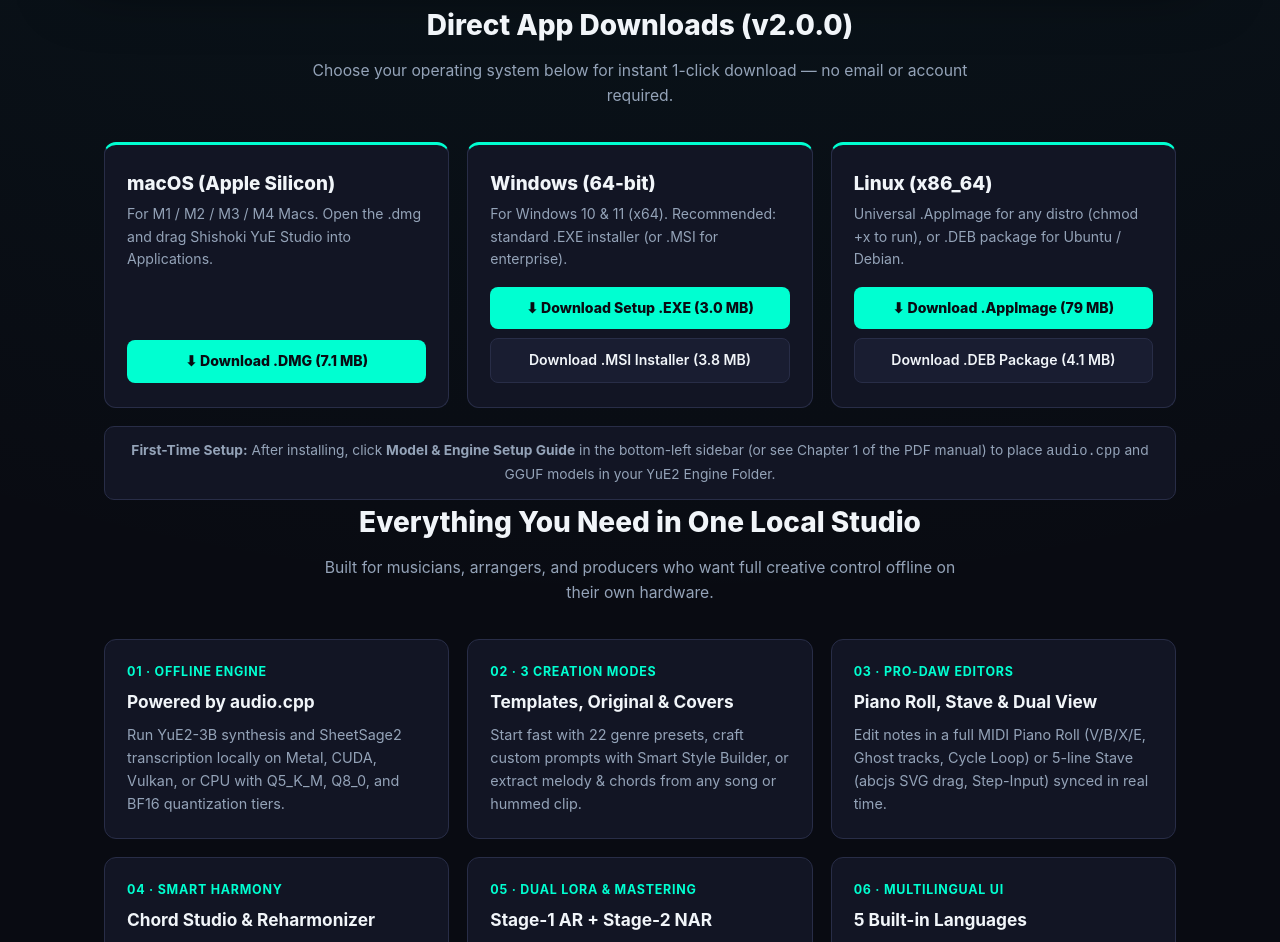
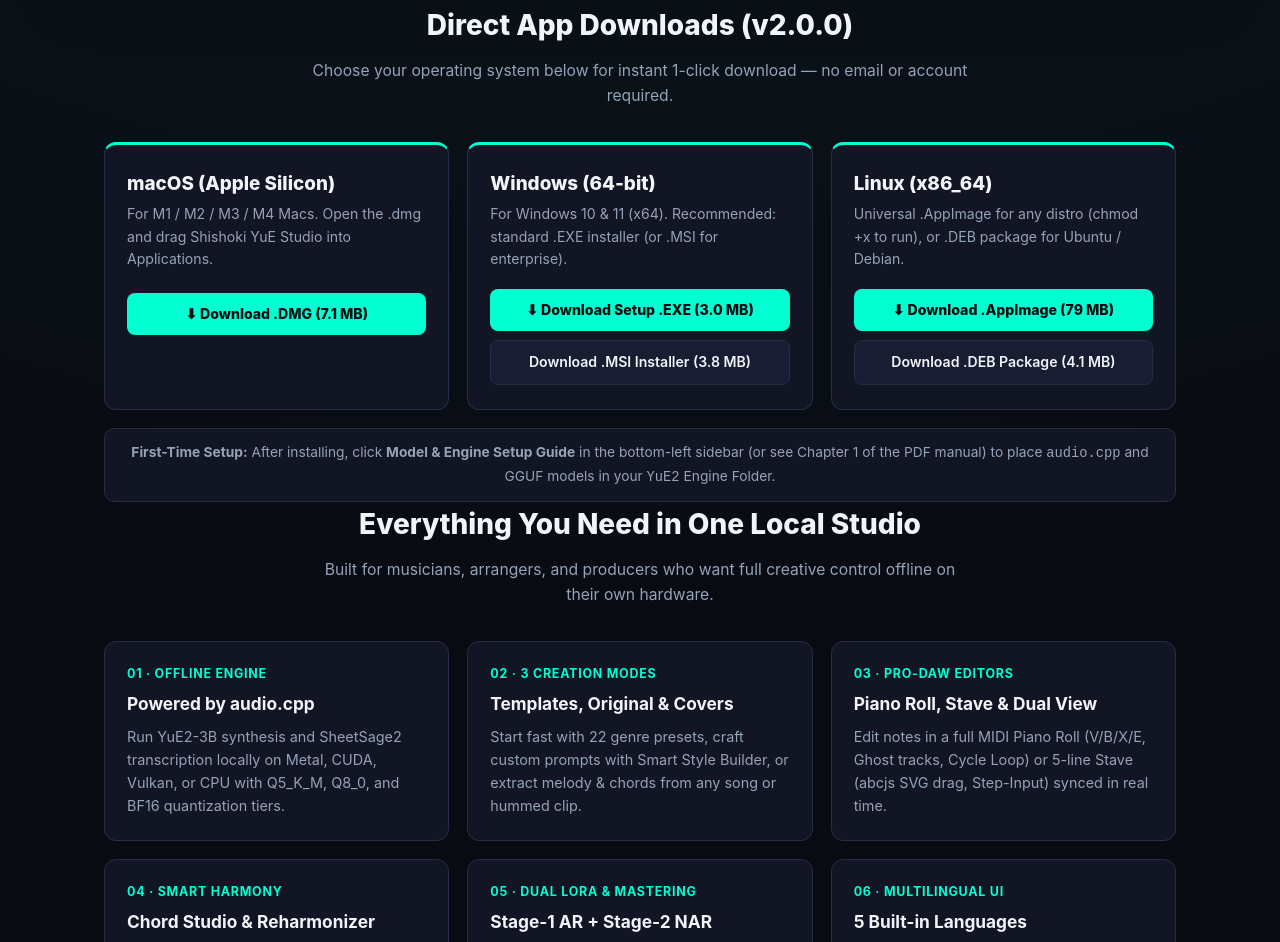
Before and after one commit to shishoki/shishoki-yue-studio, a plain HTML site: page index.html in a window 1280 px wide. Shown: the part 1318-2260 px from the top of the page. Drawn offline with Linux system fonts and the light colour scheme.

Commit message:
Align primary download buttons across macOS, Windows, and Linux cards

```diff
--- a/index.html
+++ b/index.html
@@ -102,11 +102,12 @@
     .dl-grid { display: grid; grid-template-columns: repeat(auto-fit, minmax(290px, 1fr)); gap: 18px; }
     .dl-card {
       background: var(--surface); border: 1px solid var(--border); border-top: 3px solid var(--teal);
-      border-radius: 12px; padding: 24px 22px; display: flex; flex-direction: column; justify-content: space-between; gap: 16px;
+      border-radius: 12px; padding: 24px 22px; display: flex; flex-direction: column; gap: 18px;
     }
+    .dl-card > div:first-child { flex: 1; }
     .dl-os { font-size: 1.18rem; font-weight: 800; margin-bottom: 4px; }
     .dl-desc { color: var(--muted); font-size: 0.88rem; }
-    .dl-buttons { display: flex; flex-direction: column; gap: 9px; }
+    .dl-buttons { display: flex; flex-direction: column; gap: 9px; min-height: 92px; }
     .dl-btn {
       display: block; text-align: center; padding: 10px 14px; border-radius: 8px;
       background: var(--teal); color: #090b12; font-weight: 800; font-size: 0.88rem;
```
